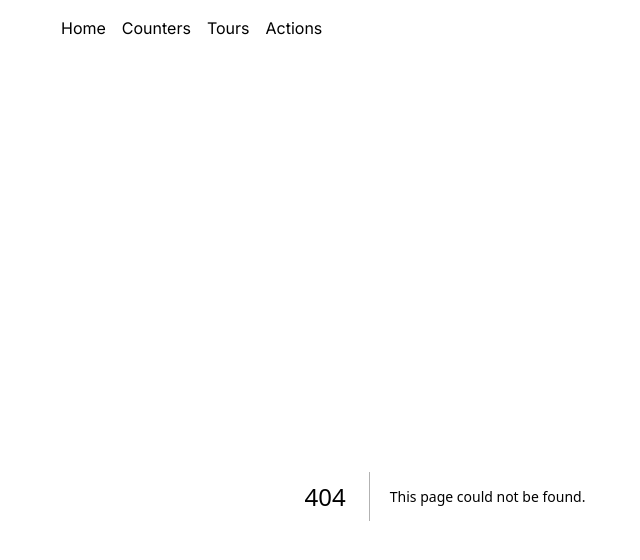
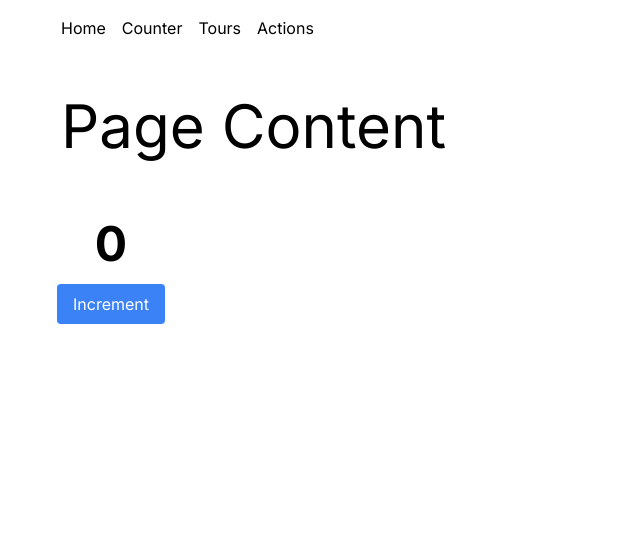
Before and after one commit to vanghuynh/nextjs-demo, a Next.js app: page /counter in a window 1280 px wide. Before the commit this address had no page. Shown: the top 560 px of the page, without its empty margins (195-835 px from the left). Built offline with nearby package versions, Linux system fonts and the light colour scheme.

Commit message:
client components

```diff
--- /dev/null
+++ b/app/counter/page.tsx
@@ -0,0 +1,11 @@
+import Counter from '../../components/counter';
+const CounterPage = () => {
+  return (
+    <section>
+      <h1 className='text-6xl mb-16'>Page Content</h1>
+      <Counter></Counter>
+    </section>
+  );
+};
+
+export default CounterPage;
--- a/components/Navbar.tsx
+++ b/components/Navbar.tsx
@@ -4,7 +4,7 @@
   return (
     <nav className='max-w-3xl mx-auto py-4 flex gap-x-4'>
       <Link href={'/'}>Home</Link>
-      <Link href={'/counters'}>Counters</Link>
+      <Link href={'/counter'}>Counter</Link>
       <Link href={'/tours'}>Tours</Link>
       <Link href={'/actions'}>Actions</Link>
     </nav>
--- /dev/null
+++ b/components/counter.tsx
@@ -0,0 +1,20 @@
+'use client';
+
+import { useState } from 'react';
+
+const Counter = () => {
+  const [count, setCount] = useState(0);
+  return (
+    <div className='flex flex-col items-center w-[100px]'>
+      <p className='text-5xl font-bold'>{count}</p>
+      <button
+        className='bg-blue-500 rounded text-white px-4 py-2 mt-4'
+        onClick={() => setCount(count + 1)}
+      >
+        Increment
+      </button>
+    </div>
+  );
+};
+
+export default Counter;
```
